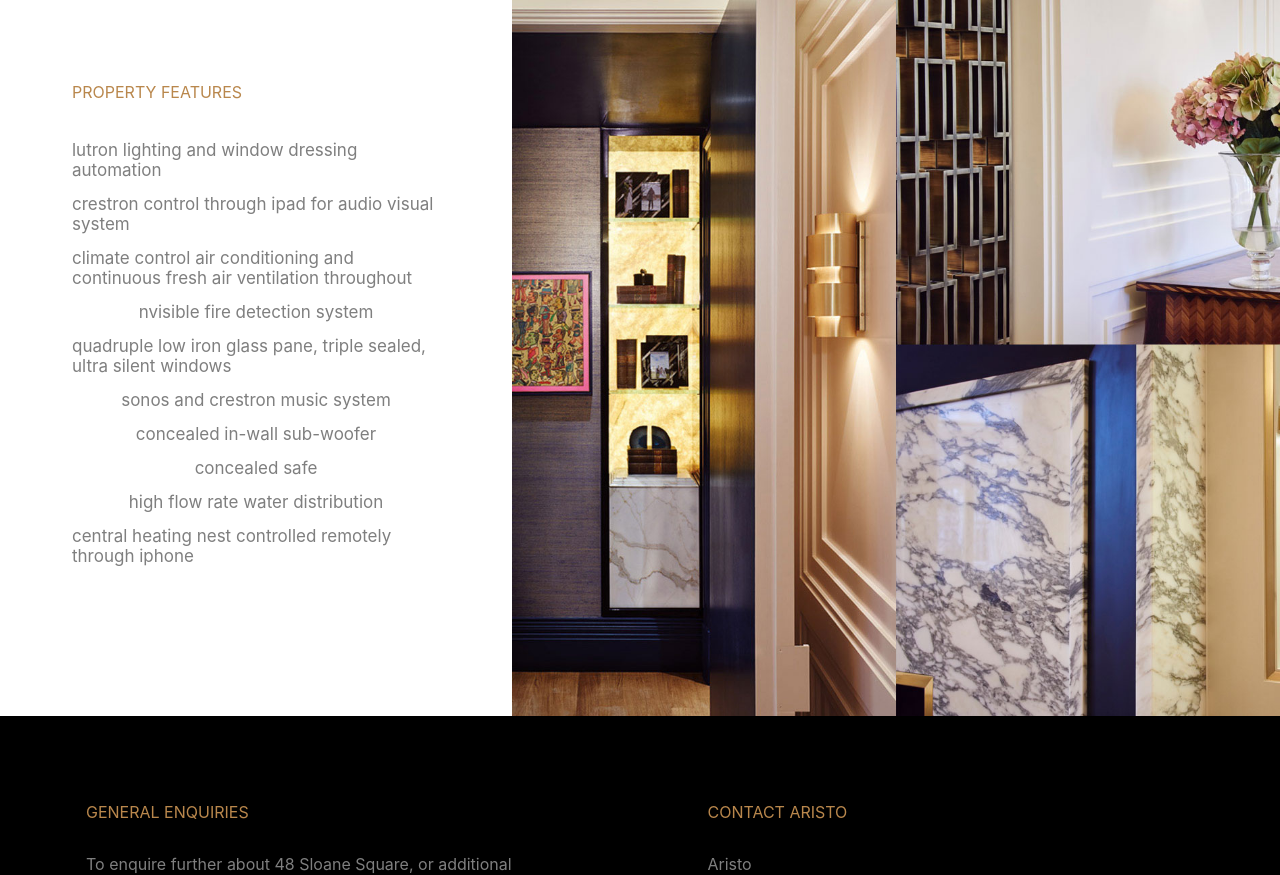
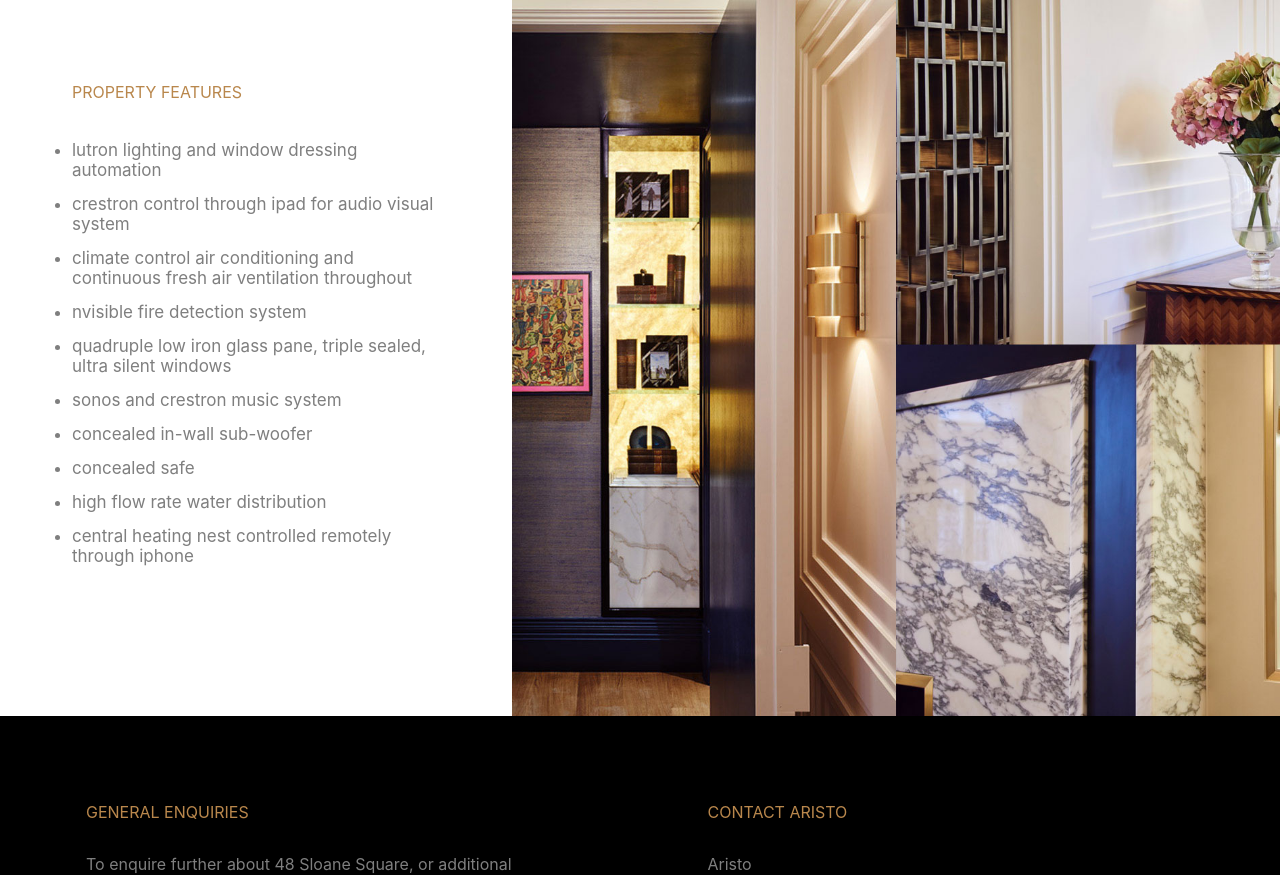
Before and after one commit to Saikat180891/ss-interio, a React (Create React App) app: page / in a window 1280 px wide. Shown: the part 9040-9915 px from the top of the page. Built offline with nearby package versions, Linux system fonts and the light colour scheme; the HTML template or start-up script is replaced by a standard one.

Commit message:
add: list

```diff
--- a/src/Components/SideNav/index.css
+++ b/src/Components/SideNav/index.css
@@ -11,10 +11,8 @@
   padding: 5.625rem 3.75rem;
 }
 .list {
-  list-style-type: none;
   display: flex;
   flex-direction: column;
-  align-items: center;
   font-size: 17px;
 }
 .list-ele {
```
